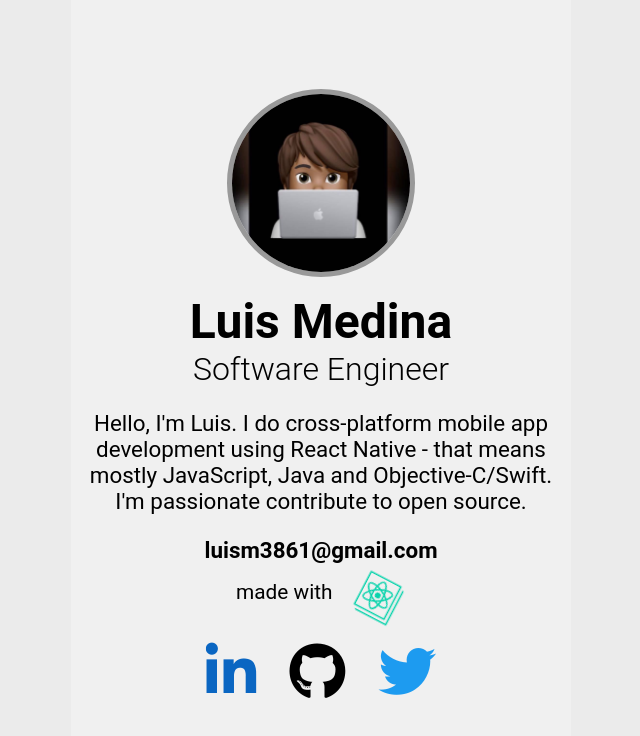
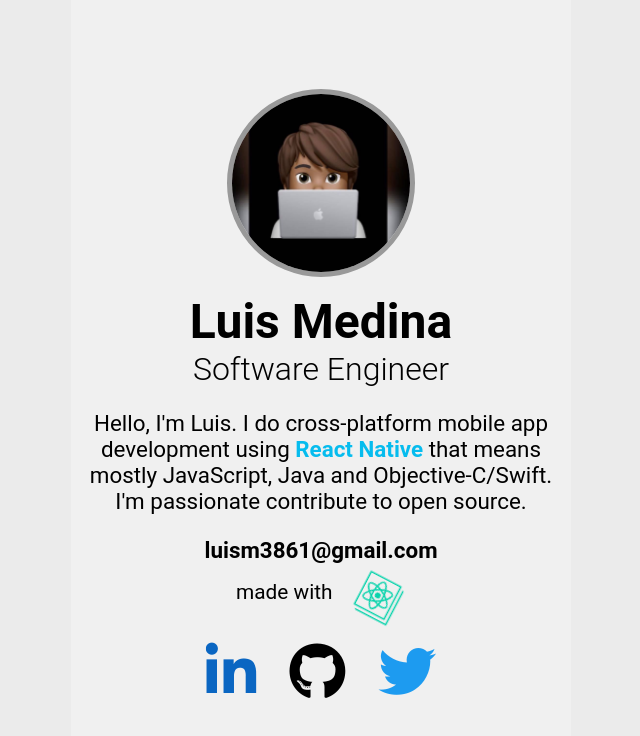
Before and after one commit to luism3861/resume-react, a React (Create React App) app: page / in a window 1280 px wide. Shown: the top 736 px of the page, without its empty margins (319-959 px from the left). Built offline with nearby package versions, Linux system fonts and the light colour scheme.

Commit message:
bump react and add some styles

```diff
--- a/package.json
+++ b/package.json
@@ -3,9 +3,9 @@
   "version": "0.1.0",
   "private": true,
   "dependencies": {
-    "react": "^17.0.1",
-    "react-dom": "^17.0.1",
-    "react-scripts": "4.0.1"
+    "react": "^18.0.0",
+    "react-dom": "^18.0.0",
+    "react-scripts": "5.0.1"
   },
   "scripts": {
     "start": "react-scripts start",
--- a/src/components/Hero.js
+++ b/src/components/Hero.js
@@ -8,7 +8,7 @@ const Hero = ({ resumeObj }) => {
       <img src={avatar} alt='profile' className='image__profile' />
       <h1 className='hero__header'>{resumeObj.basics.name}</h1>
       <h4 className='hero__subheader'>{resumeObj.basics.skill}</h4>
-      <p className='style__summary'>{resumeObj.basics.summary}</p>
+      <p className='style__summary'>Hello, I'm Luis. I do cross-platform mobile app development using <span style={{color:'#06bcee',fontWeight: 'bold'}}>React Native</span>  that means mostly JavaScript, Java and Objective-C/Swift. I'm passionate contribute to open source. </p>
       <h3 className='style__email'>{resumeObj.basics.email}</h3>
       <div className='hero__link-container'>
         made with
```
Also changed, not shown: 2 other files (tests, documents, lock files or other folders).
